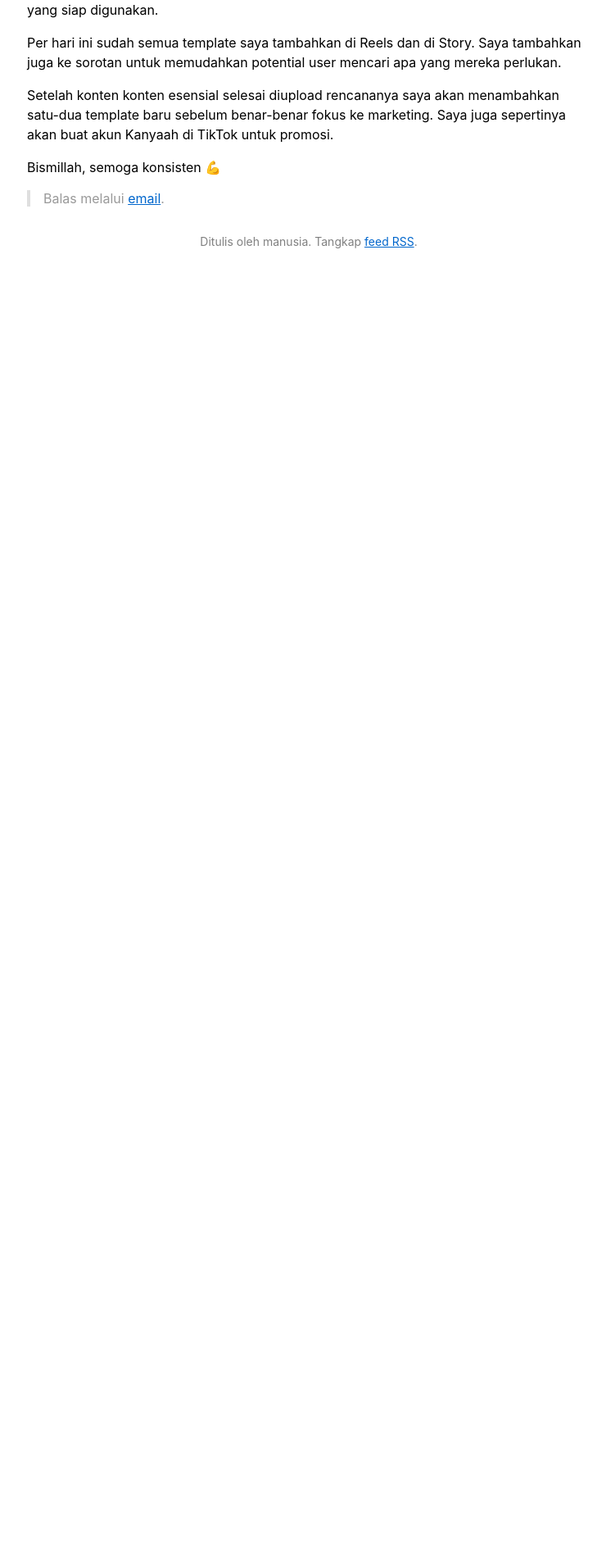
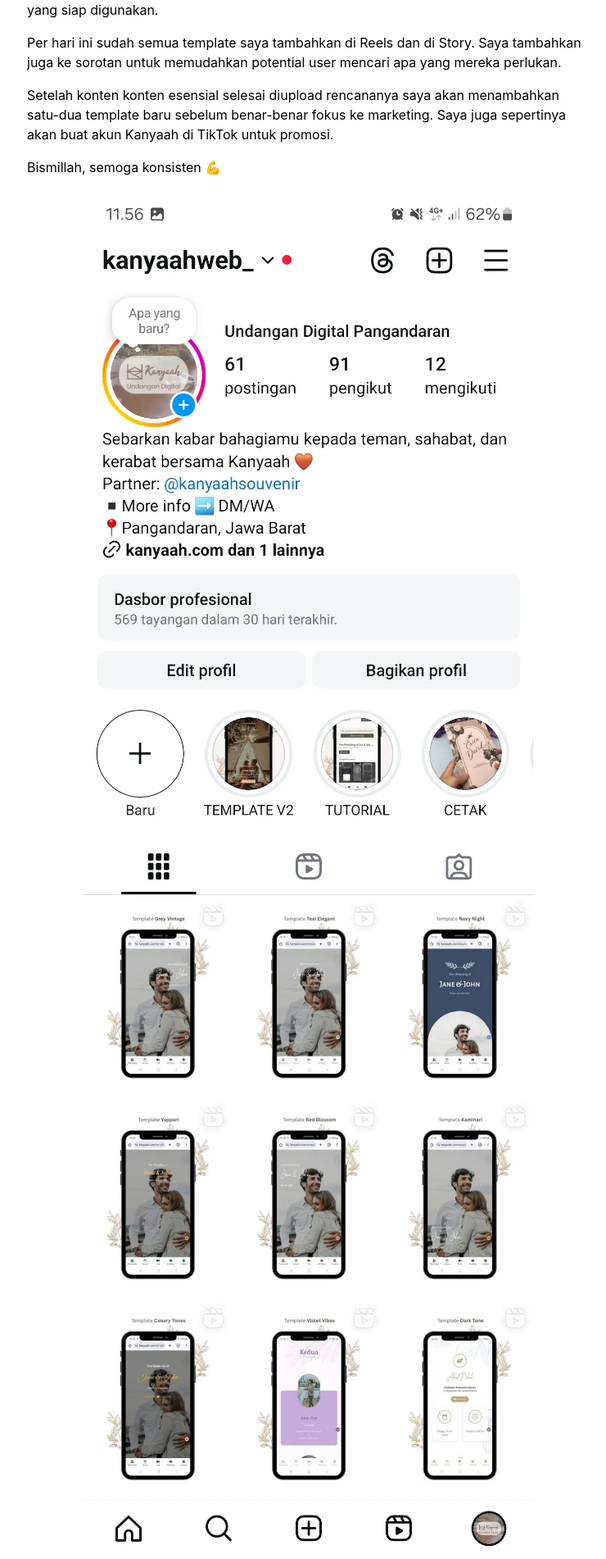
Before and after one commit to adiprnm/weblog, a Jekyll site: the page built from _posts/2025-05-29-update-konten-instagram-kanyaah.md, in a window 1280 px wide. Shown: the part 708-2610 px from the top of the page at 82% size, without its empty margins (263-1003 px from the left). Built offline with Jekyll 4.4.1, drawn with Linux system fonts in a browser that asks for light colours; before the commit the page ends 1077 px from its top, so only the background shows below that.

Commit message:
add photo

```diff
--- a/_posts/2025-05-29-update-konten-instagram-kanyaah.md
+++ b/_posts/2025-05-29-update-konten-instagram-kanyaah.md
@@ -23,3 +23,5 @@
 Setelah konten konten esensial selesai diupload rencananya saya akan menambahkan satu-dua template baru sebelum benar-benar fokus ke marketing. Saya juga sepertinya akan buat akun Kanyaah di TikTok untuk promosi.
 
 Bismillah, semoga konsisten 💪
+
+![Instagram Kanyaah](../assets/images/2025/Screenshot_20250529_115559_Instagram.webp)
```
Also changed, not shown: assets/images/2025/Screenshot_20250529_115559_Instagram.webp (added).
